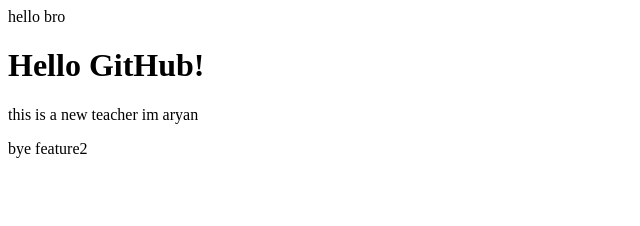
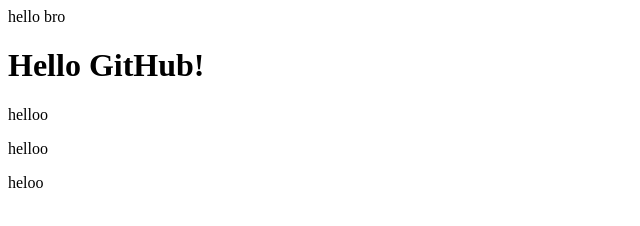
Before and after one commit to Aryan101188/Newproject, a plain HTML site: page index.html in a window 1280 px wide. Shown: the whole page, without its empty margins (0-640 px from the left). Drawn offline with Linux system fonts and the light colour scheme.

Commit message:
update index.html

```diff
--- a/index.html
+++ b/index.html
@@ -8,8 +8,6 @@
   <h1>Hello GitHub!</h1>
 </body>
 </html>
+<p>helloo</p>helloo
 
-<p>this is a new teacher im aryan
-
-</p>
-<p>bye feature2</p>
+<p>heloo</p>
```
